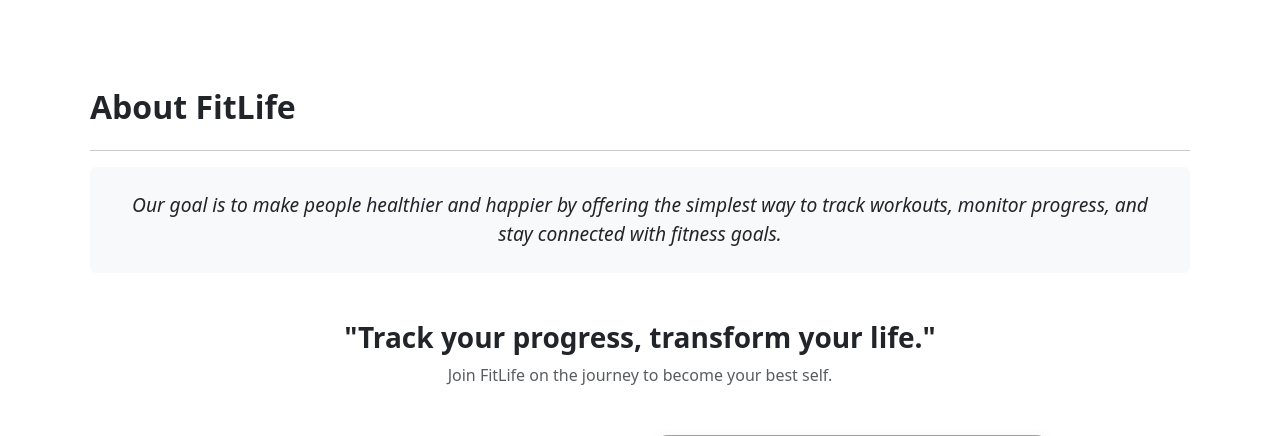
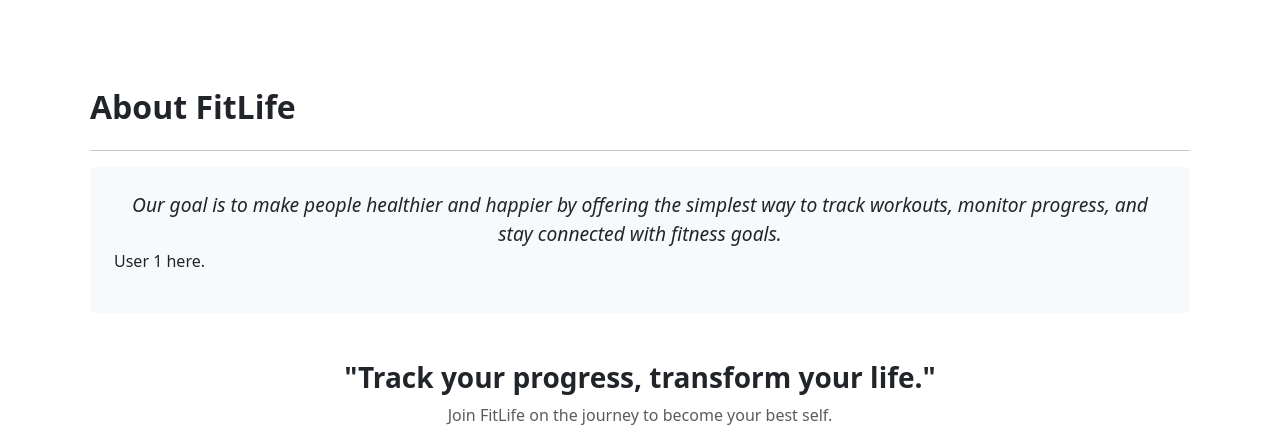
Before and after one commit to MinTrisss/WEB_50-, a PHP site: page /pages/about.php in a window 1280 px wide. Shown: the part 56-492 px from the top of the page. Run offline with PHP 8.4, Linux system fonts and the light colour scheme; grey boxes are pictures that could not be loaded.

Commit message:
user 1 change

```diff
--- a/new/pages/about.php
+++ b/new/pages/about.php
@@ -22,6 +22,9 @@
     <div class="bg-light p-4 rounded mb-4">
       <p class="lead text-center mb-0">
         Our goal is to make people healthier and happier by offering the simplest way to track workouts, monitor progress, and stay connected with fitness goals.
+      </p>
+      <p>
+        User 1 here.
       </p>
     </div>
 
```
